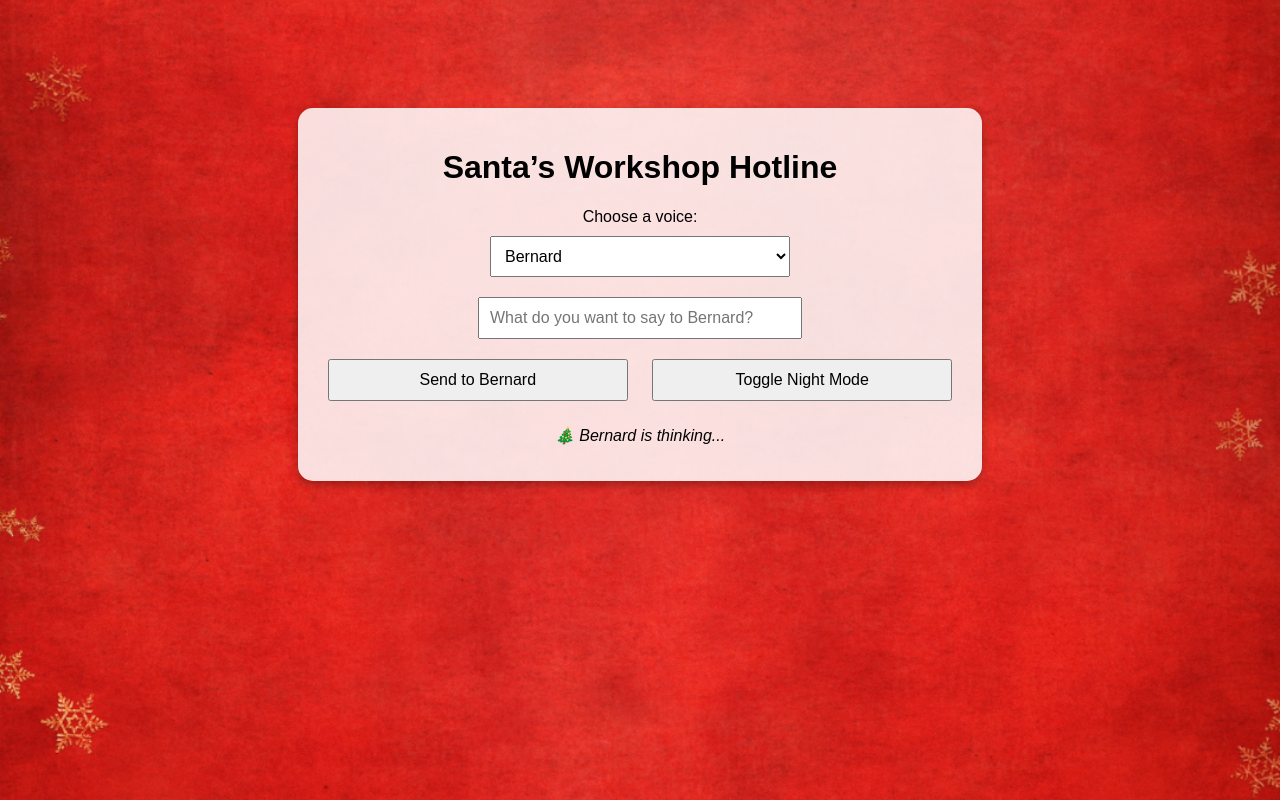
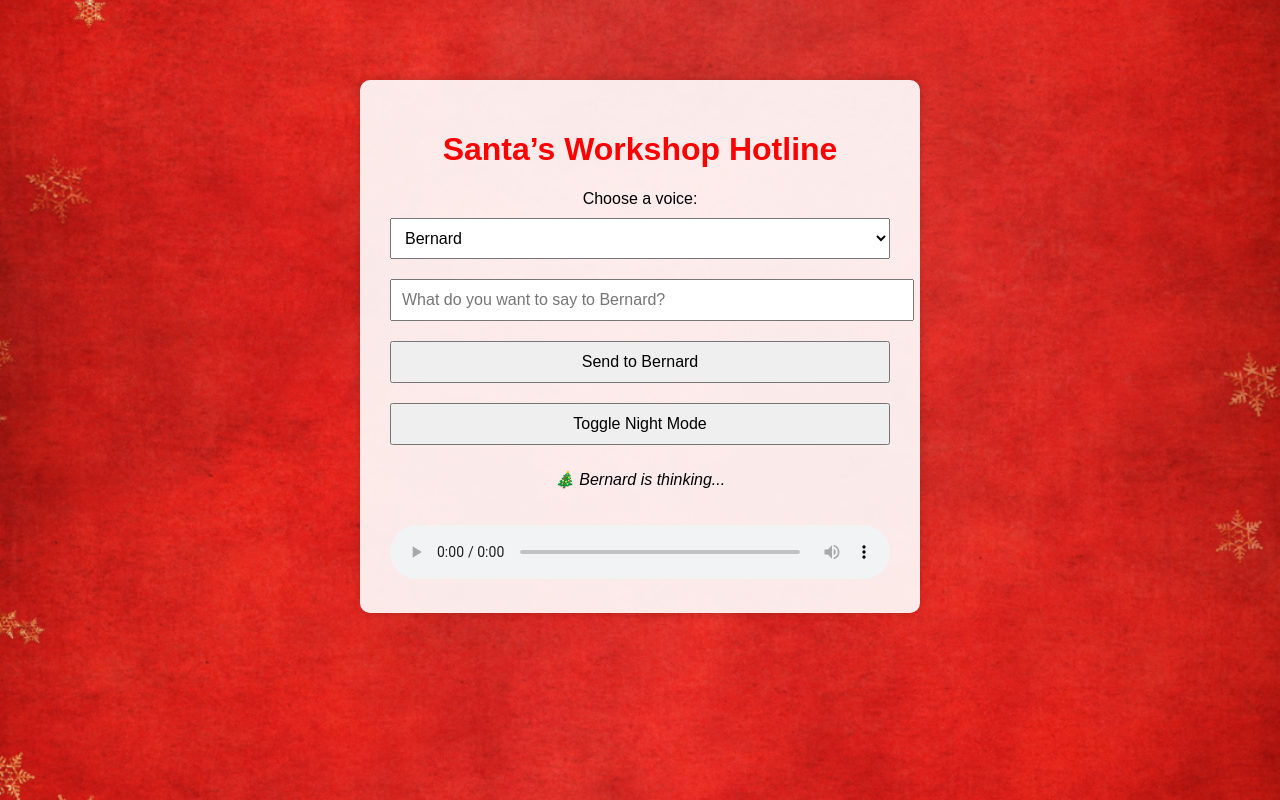
Before and after one commit to redsleigh/bernard-voice, a Flask app: page / in a window 1280 px wide. Run offline with Flask 3, Linux system fonts and the light colour scheme.

Commit message:
Fix HTML layout, background, and audio reset

```diff
--- a/templates/index.html
+++ b/templates/index.html
@@ -1,109 +1,106 @@
 <!DOCTYPE html>
 <html lang="en">
 <head>
-    <meta charset="UTF-8">
+  <meta charset="UTF-8" />
+  <meta name="viewport" content="width=device-width, initial-scale=1.0"/>
   <title>Santa’s Workshop Hotline</title>
   <style>
     body {
       font-family: Arial, sans-serif;
       background-image: url('/static/festive-bg-v2.png');
       background-size: cover;
-            background-repeat: no-repeat;
       background-position: center;
-            text-align: center;
-            color: black;
-            padding-top: 100px;
+      margin: 0;
+      padding: 0;
     }
 
     .container {
-            background-color: rgba(255, 255, 255, 0.85);
-            display: inline-block;
-            padding: 20px;
-            border-radius: 15px;
-            box-shadow: 0 4px 10px rgba(0, 0, 0, 0.3);
+      background-color: rgba(255, 255, 255, 0.9);
+      border-radius: 10px;
+      padding: 30px;
+      max-width: 500px;
+      margin: 80px auto;
+      box-shadow: 0 0 10px rgba(0,0,0,0.2);
+      text-align: center;
     }
 
-        select, input[type="text"], button {
+    h1 {
+      color: red;
+    }
+
+    select, input, button {
       padding: 10px;
-            margin: 10px;
-            font-size: 16px;
-            width: 300px;
+      margin: 10px 0;
+      width: 100%;
+      font-size: 1em;
+    }
+
+    #status {
+      margin-top: 15px;
+      font-style: italic;
     }
 
     audio {
       margin-top: 20px;
-        }
-
-        #thinking {
-            margin-top: 15px;
-            font-style: italic;
-        }
-
-        .night {
-            background-color: #111;
-            color: #f1f1f1;
+      width: 100%;
     }
   </style>
 </head>
 <body>
   <div class="container">
     <h1>Santa’s Workshop Hotline</h1>
-
-        <label for="voice">Choose a voice:</label><br>
+    <label for="voice">Choose a voice:</label>
     <select id="voice">
       <option value="Bernard">Bernard</option>
       <option value="Pepper">Pepper</option>
-            <option value="Sparkle">Sparkle</option>
-        </select><br>
-
-        <input type="text" id="text" placeholder="What do you want to say to Bernard?"><br>
-
+      <option value="Jingles">Jingles</option>
+    </select>
+    <input type="text" id="text" placeholder="What do you want to say to Bernard?" />
     <button onclick="sendToBernard()">Send to Bernard</button>
     <button onclick="toggleNightMode()">Toggle Night Mode</button>
-
-        <p id="thinking">🎄 Bernard is thinking...</p>
-
-        <audio id="audio" controls style="display:none;"></audio>
+    <p id="status">🎄 Bernard is thinking...</p>
+    <audio id="audioPlayer" controls></audio>
   </div>
 
   <script>
-        function sendToBernard() {
+    const audioPlayer = document.getElementById("audioPlayer");
+    const status = document.getElementById("status");
+
+    async function sendToBernard() {
       const voice = document.getElementById("voice").value;
       const text = document.getElementById("text").value;
-            const thinking = document.getElementById("thinking");
-            const audio = document.getElementById("audio");
 
-            thinking.textContent = "🎄 Bernard is thinking...";
-            audio.style.display = "none";
+      status.textContent = "🎄 Bernard is thinking...";
+      audioPlayer.src = "";
+      audioPlayer.load();
 
-            fetch("/api/speak", {
+      try {
+        const response = await fetch("/api/speak", {
           method: "POST",
           headers: { "Content-Type": "application/json" },
-                body: JSON.stringify({ voice: voice, text: text })
-            })
-            .then(response => {
-                if (!response.ok) throw new Error("Network error");
-                return response.json();
-            })
-            .then(data => {
-                if (data.audio_url) {
-                    audio.src = data.audio_url;
-                    audio.style.display = "block";
-                    audio.play();
-                    thinking.textContent = "";
-                } else {
-                    throw new Error("No audio URL in response");
+          body: JSON.stringify({ text, voice })
+        });
+
+        if (!response.ok) throw new Error("Request failed");
+
+        const data = await response.json();
+        if (!data.audio_url) throw new Error("No audio URL in response");
+
+        audioPlayer.src = data.audio_url;
+        audioPlayer.load();
+        audioPlayer.play();
+        status.textContent = "✅ Bernard has spoken!";
+      } catch (err) {
+        status.textContent = "❌ Something went wrong!";
+        alert("Something went wrong!");
+        console.error(err);
       }
-            })
-            .catch(error => {
-                alert("Something went wrong!");
-                thinking.textContent = "";
-                console.error("Error:", error);
-            });
     }
 
     function toggleNightMode() {
-            document.body.classList.toggle("night");
+      const body = document.body;
+      body.style.backgroundColor = body.style.backgroundColor === "black" ? "" : "black";
+      body.style.color = body.style.color === "white" ? "" : "white";
     }
   </script>
 </body>
```
Lines whose indentation alone changed are shown as unchanged.
